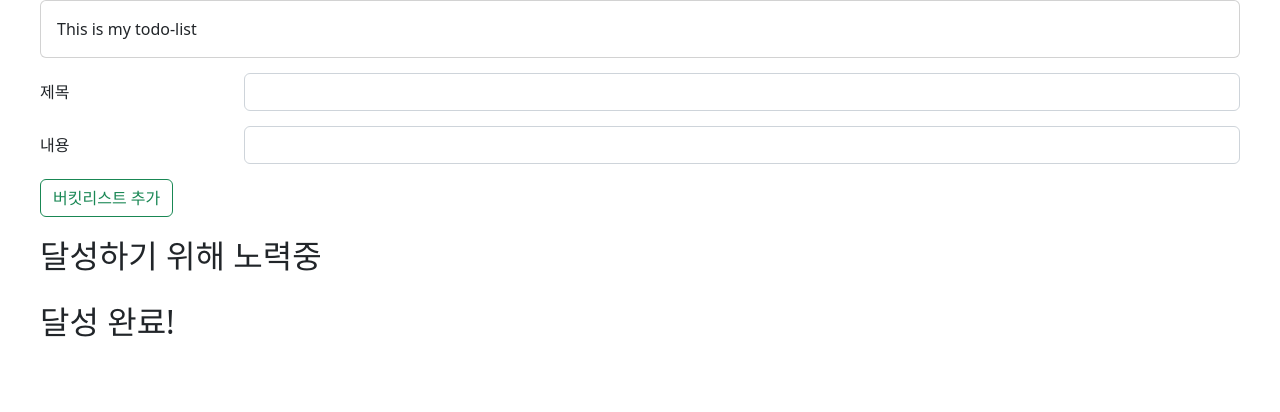
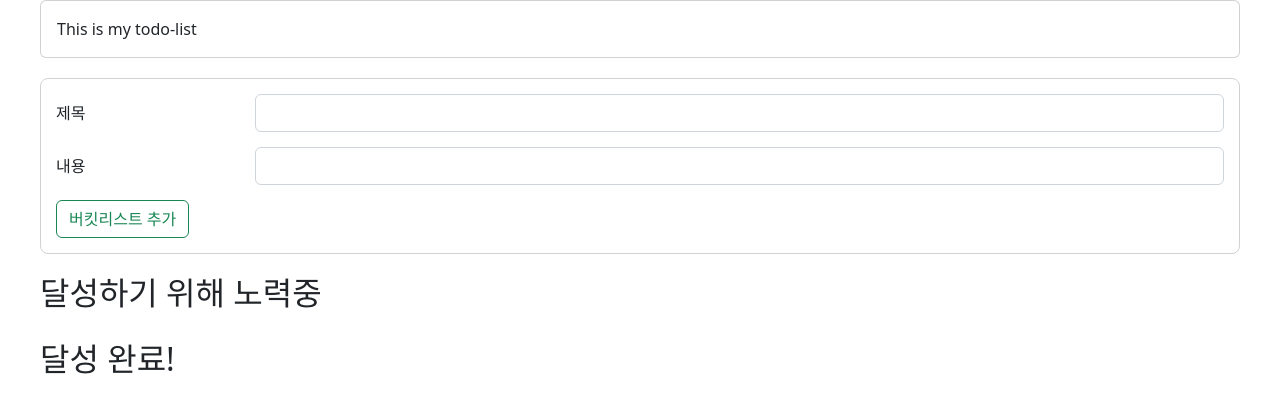
Before and after one commit to GosuEE/react_practice, a React (Create React App) app: page / in a window 1280 px wide. Shown: the top 412 px of the page. Built offline with nearby package versions, Linux system fonts and the light colour scheme.

Commit message:
2022.11.28

```diff
--- a/src/button/Btn.module.css
+++ b/src/button/Btn.module.css
@@ -1,3 +1,2 @@
 .btn{
-    margin-top:15px;
 }
--- a/src/form/InputForm.js
+++ b/src/form/InputForm.js
@@ -5,8 +5,6 @@ import React from 'react'
 import styles from './inputForm.module.css'
 
 function InputForm({todoList, setTodoList }) {
-    const [id, setId] = React.useState(0);
-
     const todo = {
         id: 0,
         title: "",
@@ -15,6 +13,7 @@ function InputForm({todoList, setTodoList }) {
     }
     const [title, setTitle] = React.useState('');
     const [contents, setContents] = React.useState('');
+    const [id, setId] = React.useState(0);
 
     function submit() {
         if (title === "" || contents === "")
@@ -23,11 +22,13 @@ function InputForm({todoList, setTodoList }) {
         todo.id = id
         todo.title = title;
         todo.contents = contents;
+        setContents('')
+        setTitle('')
         setTodoList([...todoList, todo])
     }
 
     return (
-        <form>
+        <form className={styles.input_form}>
             <InputText name="제목" text={title} setText={setTitle} />
             <InputText name="내용" text={contents} setText={setContents} />
             <Btn type="button" submit={submit} />
--- a/src/form/inputForm.module.css
+++ b/src/form/inputForm.module.css
@@ -0,0 +1,6 @@
+.input_form{
+    margin-top: 20px;
+    padding: 15px 15px 15px 15px;
+    border: 1px solid #d2d2d2;
+    border-radius: 8px;
+}
--- a/src/form/inputText.module.css
+++ b/src/form/inputText.module.css
@@ -1,3 +1,3 @@
 .input_text{
-    margin-top:15px;
+    margin-bottom:15px;
 }
```
